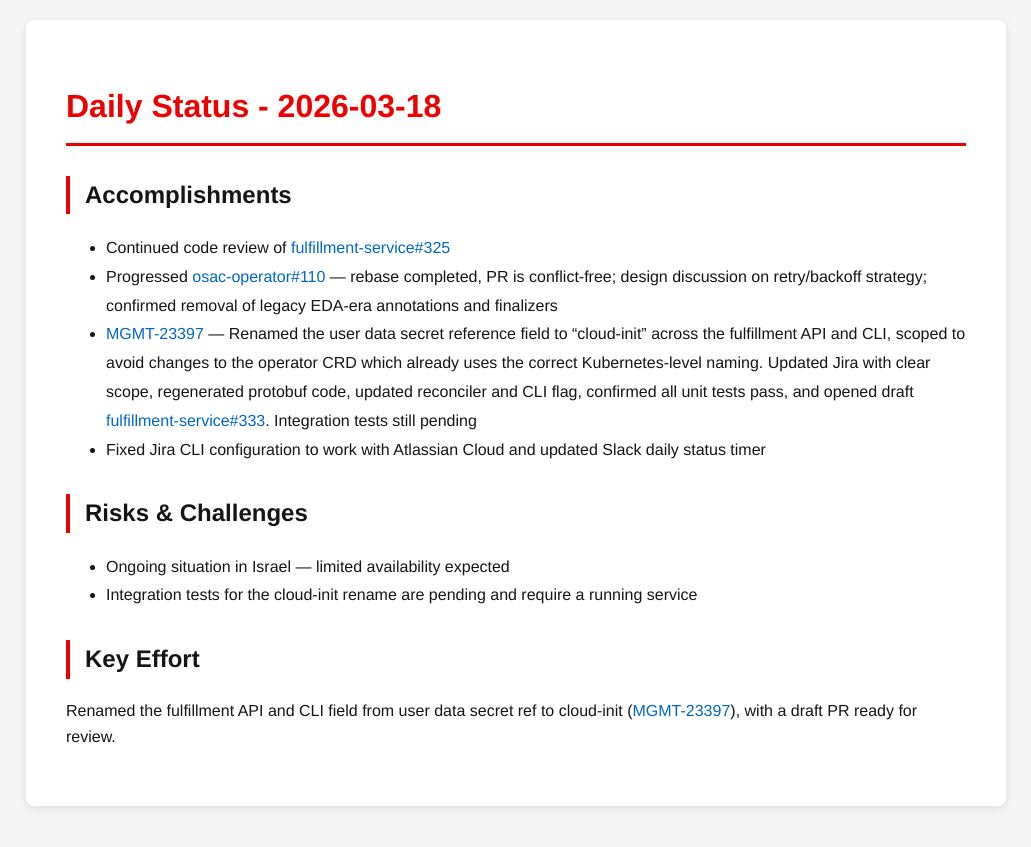
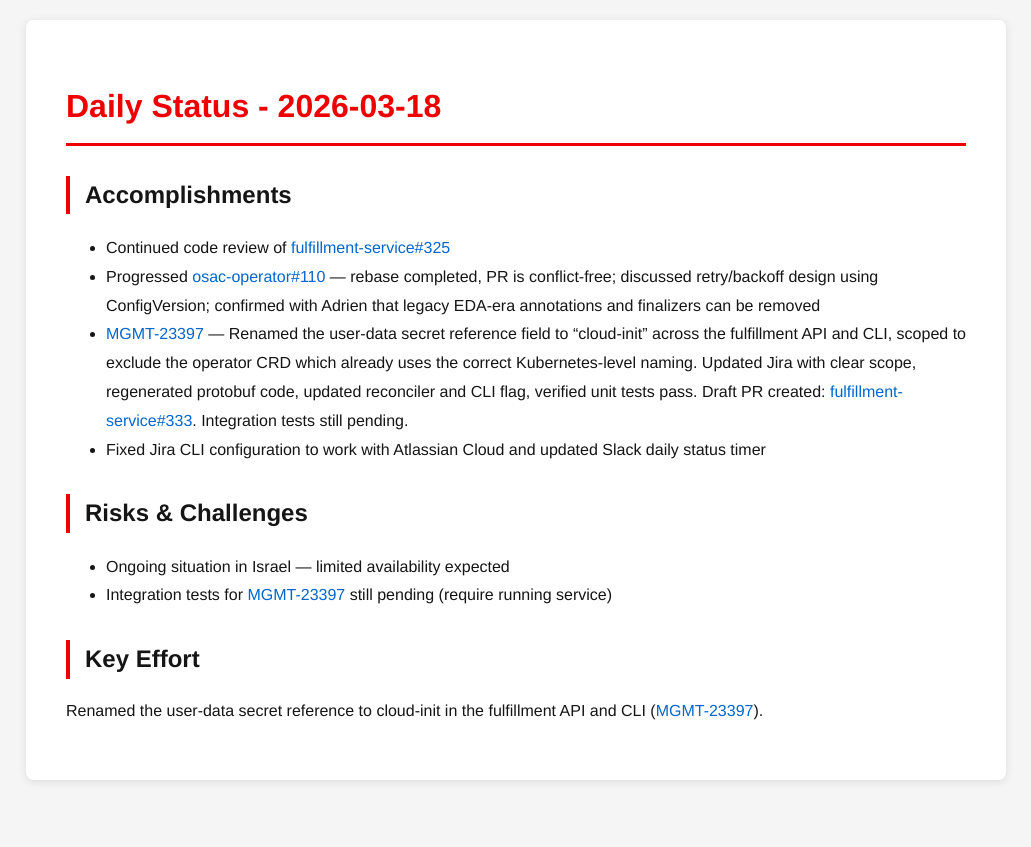
Before and after one commit to tzvatot/daily-status, a Jekyll site: the page built from 2026-03-18.md, in a window 1280 px wide. Shown: the top 847 px of the page, without its empty margins (124-1155 px from the left). Built offline with Jekyll 4.4.1, drawn with Linux system fonts in a browser that asks for light colours.

Commit message:
Daily status update - 2026-03-18

```diff
--- a/2026-03-18.md
+++ b/2026-03-18.md
@@ -8,13 +8,13 @@ date: 2026-03-18
 
 ## Accomplishments
 - Continued code review of [fulfillment-service#325](https://github.com/osac-project/fulfillment-service/pull/325)
-- Progressed [osac-operator#110](https://github.com/osac-project/osac-operator/pull/110) — rebase completed, PR is conflict-free; design discussion on retry/backoff strategy; confirmed removal of legacy EDA-era annotations and finalizers
-- [MGMT-23397](https://issues.redhat.com/browse/MGMT-23397) — Renamed the user data secret reference field to "cloud-init" across the fulfillment API and CLI, scoped to avoid changes to the operator CRD which already uses the correct Kubernetes-level naming. Updated Jira with clear scope, regenerated protobuf code, updated reconciler and CLI flag, confirmed all unit tests pass, and opened draft [fulfillment-service#333](https://github.com/osac-project/fulfillment-service/pull/333). Integration tests still pending
+- Progressed [osac-operator#110](https://github.com/osac-project/osac-operator/pull/110) — rebase completed, PR is conflict-free; discussed retry/backoff design using ConfigVersion; confirmed with Adrien that legacy EDA-era annotations and finalizers can be removed
+- [MGMT-23397](https://issues.redhat.com/browse/MGMT-23397) — Renamed the user-data secret reference field to "cloud-init" across the fulfillment API and CLI, scoped to exclude the operator CRD which already uses the correct Kubernetes-level naming. Updated Jira with clear scope, regenerated protobuf code, updated reconciler and CLI flag, verified unit tests pass. Draft PR created: [fulfillment-service#333](https://github.com/osac-project/fulfillment-service/pull/333). Integration tests still pending.
 - Fixed Jira CLI configuration to work with Atlassian Cloud and updated Slack daily status timer
 
 ## Risks & Challenges
 - Ongoing situation in Israel — limited availability expected
-- Integration tests for the cloud-init rename are pending and require a running service
+- Integration tests for [MGMT-23397](https://issues.redhat.com/browse/MGMT-23397) still pending (require running service)
 
 ## Key Effort
-Renamed the fulfillment API and CLI field from user data secret ref to cloud-init ([MGMT-23397](https://issues.redhat.com/browse/MGMT-23397)), with a draft PR ready for review.
+Renamed the user-data secret reference to cloud-init in the fulfillment API and CLI ([MGMT-23397](https://issues.redhat.com/browse/MGMT-23397)).
```
